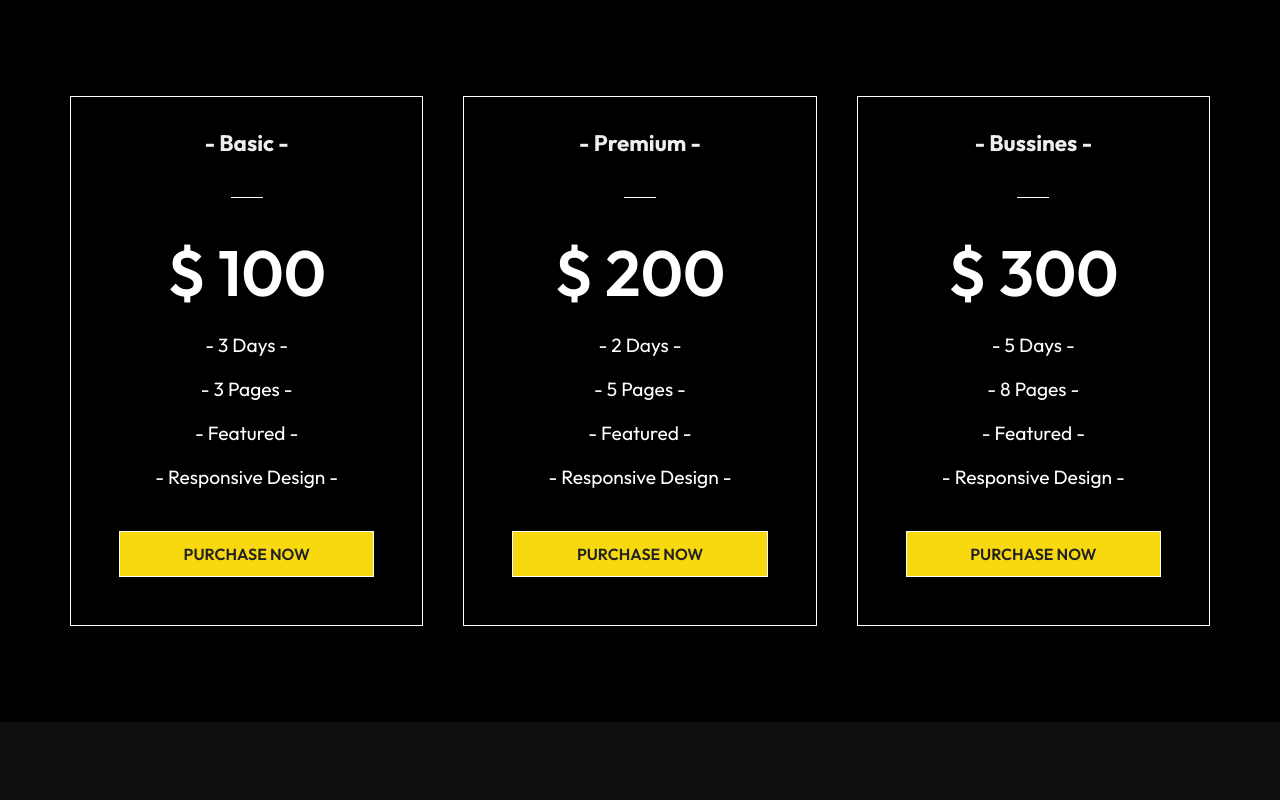
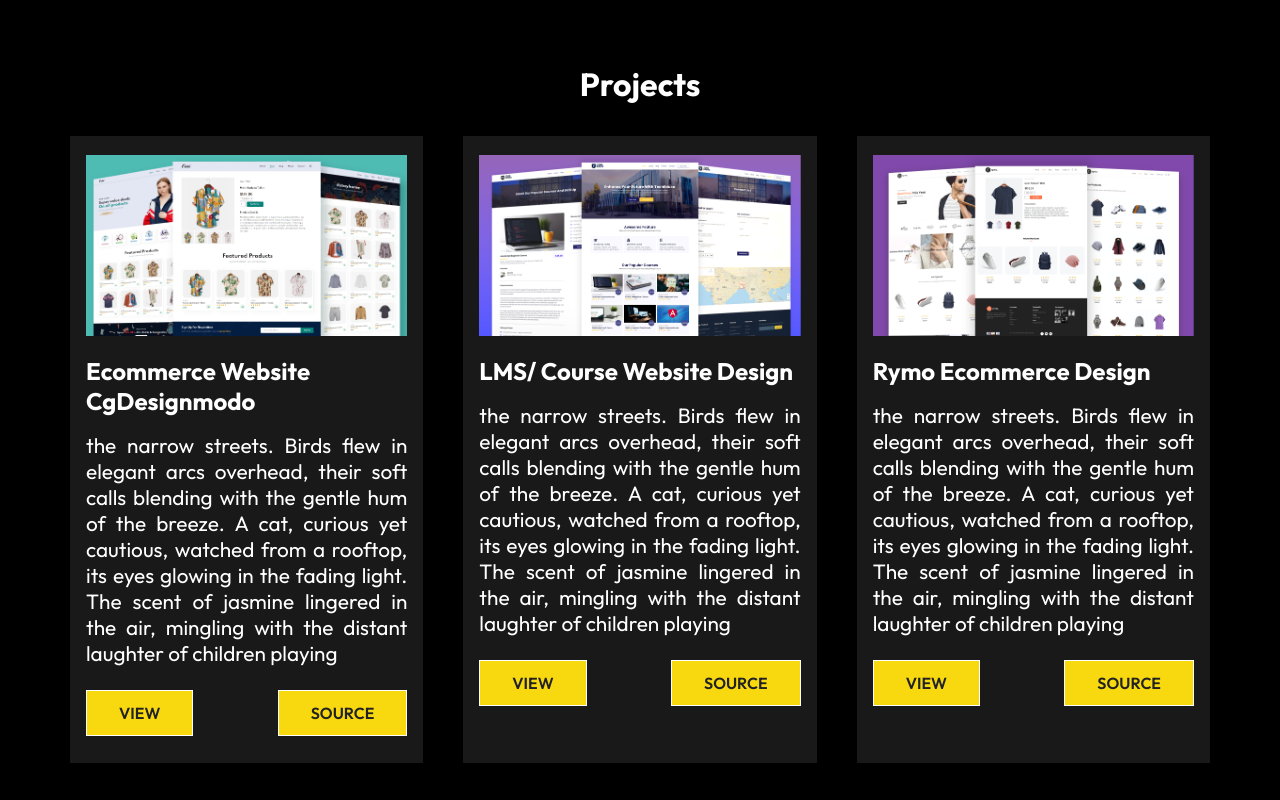
Before and after one commit to MiNaMaHrOuS12/PRODIGY_WD_04, a React (Create React App) app: page /project in a window 1280 px wide. Shown: the part 480-1280 px from the top of the page. Built offline with nearby package versions, Linux system fonts and the light colour scheme.

Commit message:
Projects Section Done!

```diff
--- /dev/null
+++ b/src/components/Work.js
@@ -0,0 +1,30 @@
+import React from 'react'
+// import "./WorkCard.css"
+import WorkCard from './WorkCard';
+import WorkCardData from './WorkCardData';
+
+
+const Work = () => {
+  return (
+    <div className='work-container'>
+        <h1 className='project-heading'>Projects</h1>
+        <div className='project-container'>
+            {WorkCardData.map((val, ind) => {
+                return (
+                    <WorkCard
+                    key={ind}
+                    imgsrc={val.imgsrc}
+                    title={val.title}
+                    text={val.text}
+                    source={val.source}
+                    />
+                )
+            })
+
+            }
+        </div>
+    </div>
+  )
+}
+
+export default Work;
--- /dev/null
+++ b/src/components/WorkCard.css
@@ -0,0 +1,55 @@
+/* .work-container
+{
+    padding: 6rem 1rem;
+    width: 100%;
+    height: 90vh;
+} */
+.project-heading
+{
+    text-align: center;
+    padding: 4rem 0 2rem;
+}
+
+.project-container
+{
+    max-width: 1140px;
+    margin: auto;
+    display: grid;
+    grid-template-columns: repeat(3, 1fr);
+    grid-gap: 40px;
+    padding-bottom: 5rem;
+}
+.project-card
+{
+    background-color: #1a1919;
+    padding: 1.2rem 1rem;
+}
+.project-card img
+{
+    width: 100%;
+}
+.project-title
+{
+    color: white;
+    padding: 1rem 0;
+}
+.pro-details p
+{
+    padding-bottom: 1rem;
+    font-size: 1.3rem;
+    text-align: justify;
+}
+.pro-btns
+{
+    display: flex;
+    justify-content: space-between;
+    padding: 0.5rem 0;
+}
+@media screen and (max-width:740px){
+    .project-container
+    {
+        max-width: 90%;
+        margin: auto;
+        grid-template-columns: 1fr;
+    }
+}
--- /dev/null
+++ b/src/components/WorkCard.js
@@ -0,0 +1,21 @@
+import React from 'react'
+import "./WorkCard.css"
+import { NavLink } from 'react-router-dom'
+
+const WorkCard = (props) => {
+  return (
+    <div className='project-card'>
+    <img src={props.imgsrc} alt="img" target="_blank"/>
+    <h2 className='project-title'>{props.title}</h2>
+    <div className='pro-details'>
+        <p>{props.text}</p>
+        <div className='pro-btns'>
+            <NavLink className="btn" to="">View</NavLink>
+            <NavLink className="btn" to={props.source}>Source</NavLink>
+        </div>
+    </div>
+</div>
+  )
+}
+
+export default WorkCard
--- /dev/null
+++ b/src/components/WorkCardData.js
@@ -0,0 +1,24 @@
+import pro1 from "../assets/project1.png"
+import pro2 from "../assets/project2.png"
+import pro3 from "../assets/project3.png"
+const ProjectCardData = [    {
+        imgsrc : pro1,
+        title: "Ecommerce Website CgDesignmodo",
+        text: "the narrow streets. Birds flew in elegant arcs overhead, their soft calls blending with the gentle hum of the breeze. A cat, curious yet cautious, watched from a rooftop, its eyes glowing in the fading light. The scent of jasmine lingered in the air, mingling with the distant laughter of children playing",
+        source: "https://github.com/MiNaMaHrOuS12/PRODIGY_WD_04/tree/Home"
+    },
+    {
+        imgsrc : pro2,
+        title: "LMS/ Course Website Design",
+        text: "the narrow streets. Birds flew in elegant arcs overhead, their soft calls blending with the gentle hum of the breeze. A cat, curious yet cautious, watched from a rooftop, its eyes glowing in the fading light. The scent of jasmine lingered in the air, mingling with the distant laughter of children playing",
+        source: "https://github.com/MiNaMaHrOuS12/PRODIGY_WD_04/tree/Home"
+    },
+    {
+        imgsrc : pro3,
+        title: "Rymo Ecommerce Design",
+        text: "the narrow streets. Birds flew in elegant arcs overhead, their soft calls blending with the gentle hum of the breeze. A cat, curious yet cautious, watched from a rooftop, its eyes glowing in the fading light. The scent of jasmine lingered in the air, mingling with the distant laughter of children playing",
+        source: "https://github.com/MiNaMaHrOuS12/PRODIGY_WD_04/tree/Home"
+    }
+]
+
+export default ProjectCardData;
--- a/src/routes/Project.js
+++ b/src/routes/Project.js
@@ -1,14 +1,16 @@
 import React from 'react'
 import NavBar from "../components/NavBar";
+import HeroSection2 from '../components/HeroSection2';
+import Work from '../components/Work';
+import PricingCard from '../components/PricingCard';
 import Footer from "../components/Footer"
-import HeroSection2 from '../components/HeroSection2';
-import PricingCard from '../components/PricingCard';
 
 const Project = () => {
   return (
     <div>
       <NavBar />
       <HeroSection2  heading="PROJECTS." text="Some Of My Last Recent Works" />
+      <Work/>
       <PricingCard />
       <Footer />
     </div>
```
